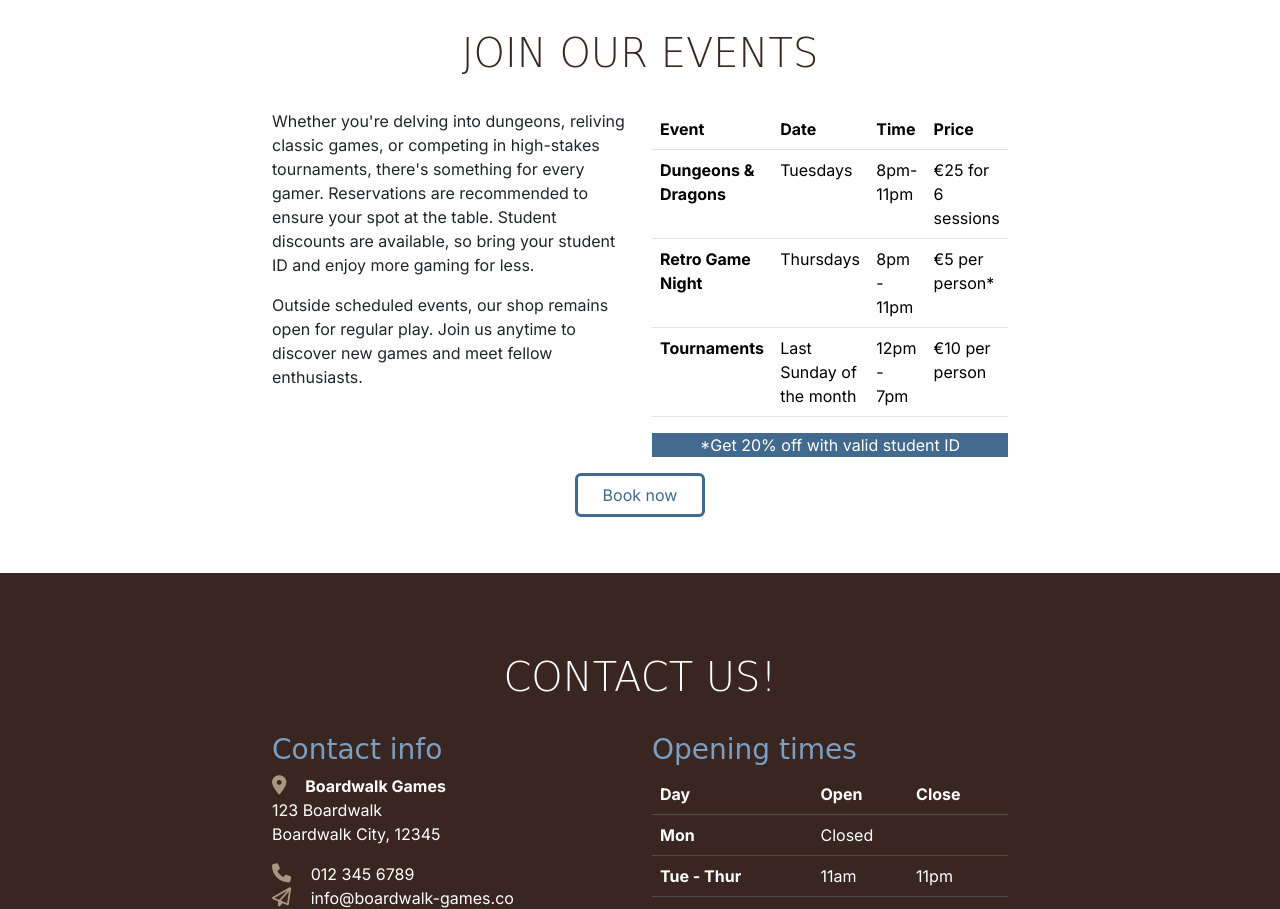
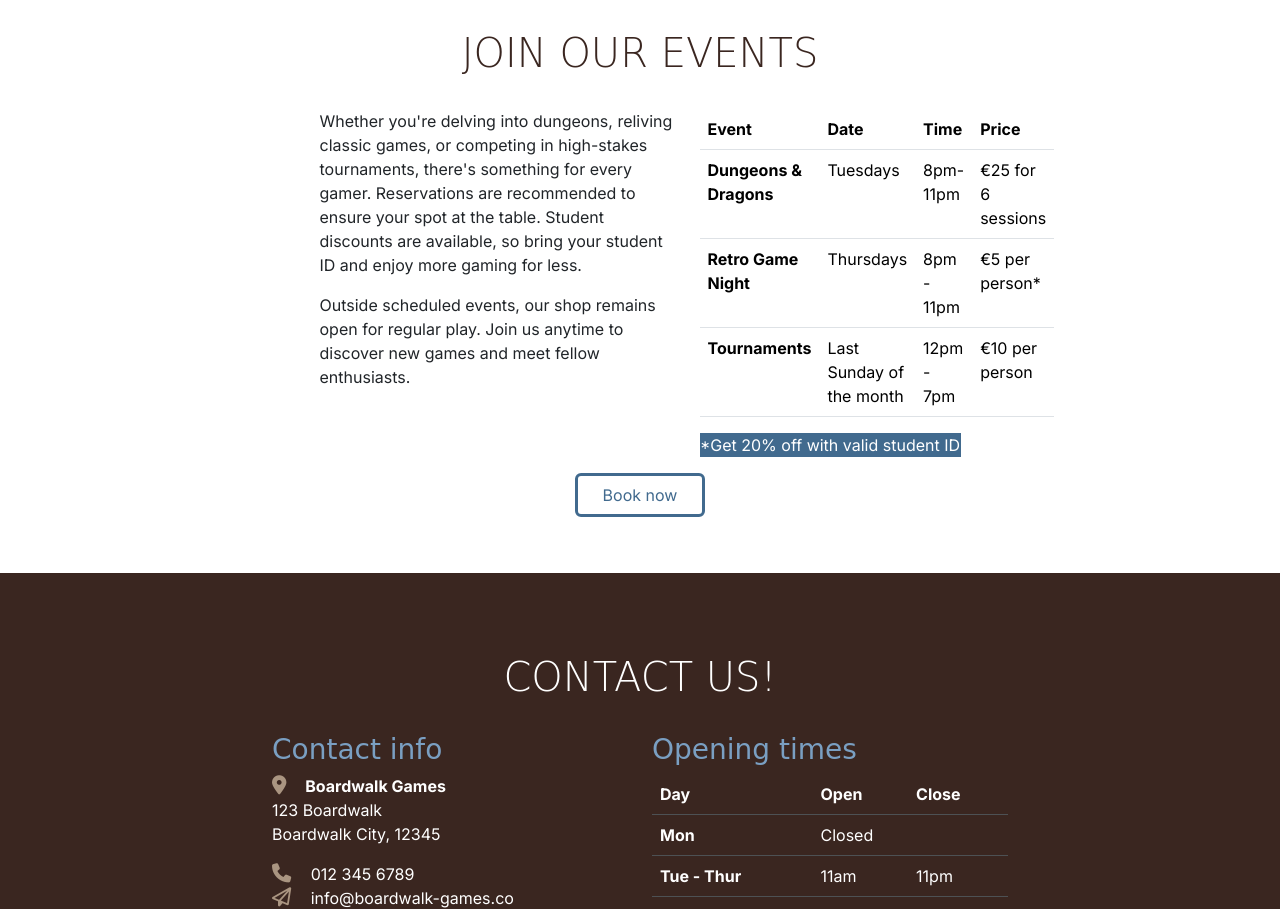
Before and after one commit to Maddz223/Boardwalk-Games, a plain HTML site: page index.html in a window 1280 px wide. Shown: the part 1139-2048 px from the top of the page. Drawn offline with nearby package versions, Linux system fonts and the light colour scheme; a web font is replaced by a local one.

Commit message:
edited layout

```diff
--- a/index.html
+++ b/index.html
@@ -206,14 +206,14 @@
               <h2 class="display-6">Join our events</h2>
             </div>
 
-            <!-- Contact info -->
+            <!-- Event info -->
             <div class="col-12 col-md-6 col-xl-4">
               <p>Whether you're delving into dungeons, reliving classic games, or competing in high-stakes tournaments, there's something for every gamer. Reservations are recommended to ensure your spot at the table. Student discounts are available, so bring your student ID and enjoy more gaming for less.</p>
               <p>Outside scheduled events, our shop remains open for regular play. Join us anytime to discover new games and meet fellow enthusiasts.</p>
               </div>
 
-              <!-- Opening Times -->
-            <div class="col-12 col-md-6 col-xl-4">
+              <!-- Event Times -->
+            <div class="col-12 col-md-6 col-xl-3">
               <table class="table">
                   <thead>
                       <tr>
```
